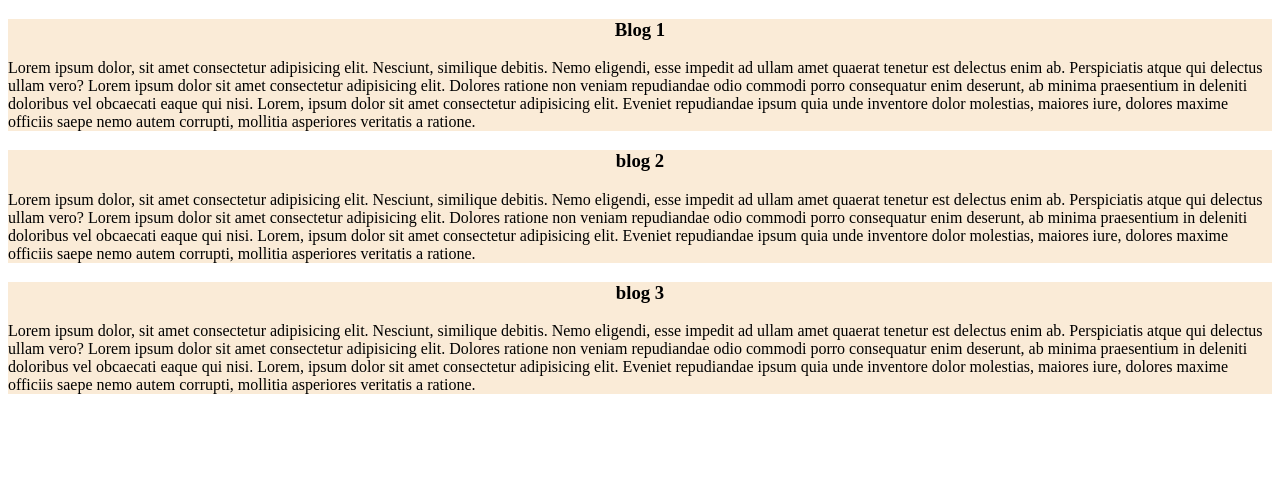
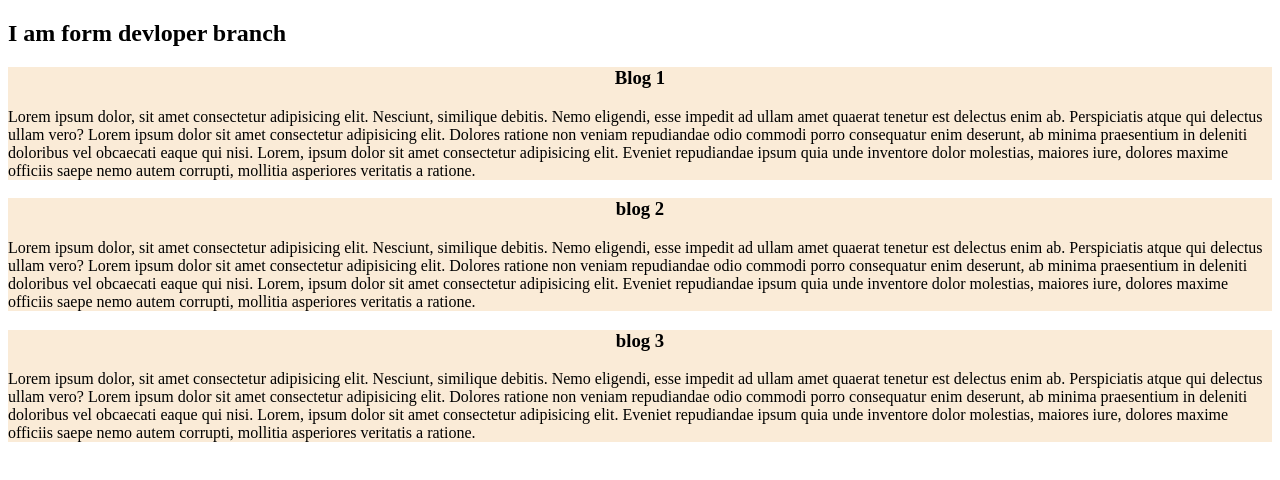
Before and after one commit to masudRana88/my-first-repo, a plain HTML site: page index.html in a window 1280 px wide. Drawn offline with Linux system fonts and the light colour scheme.

Commit message:
devloper branch

```diff
--- a/index.html
+++ b/index.html
@@ -8,6 +8,7 @@
     <link rel="stylesheet" href="style.css">
 </head>
 <body>
+    <h2>I am form devloper branch</h2>
     <div class="blog">
         <h3 class="blog-title">Blog 1</h3>
         <p>
```
